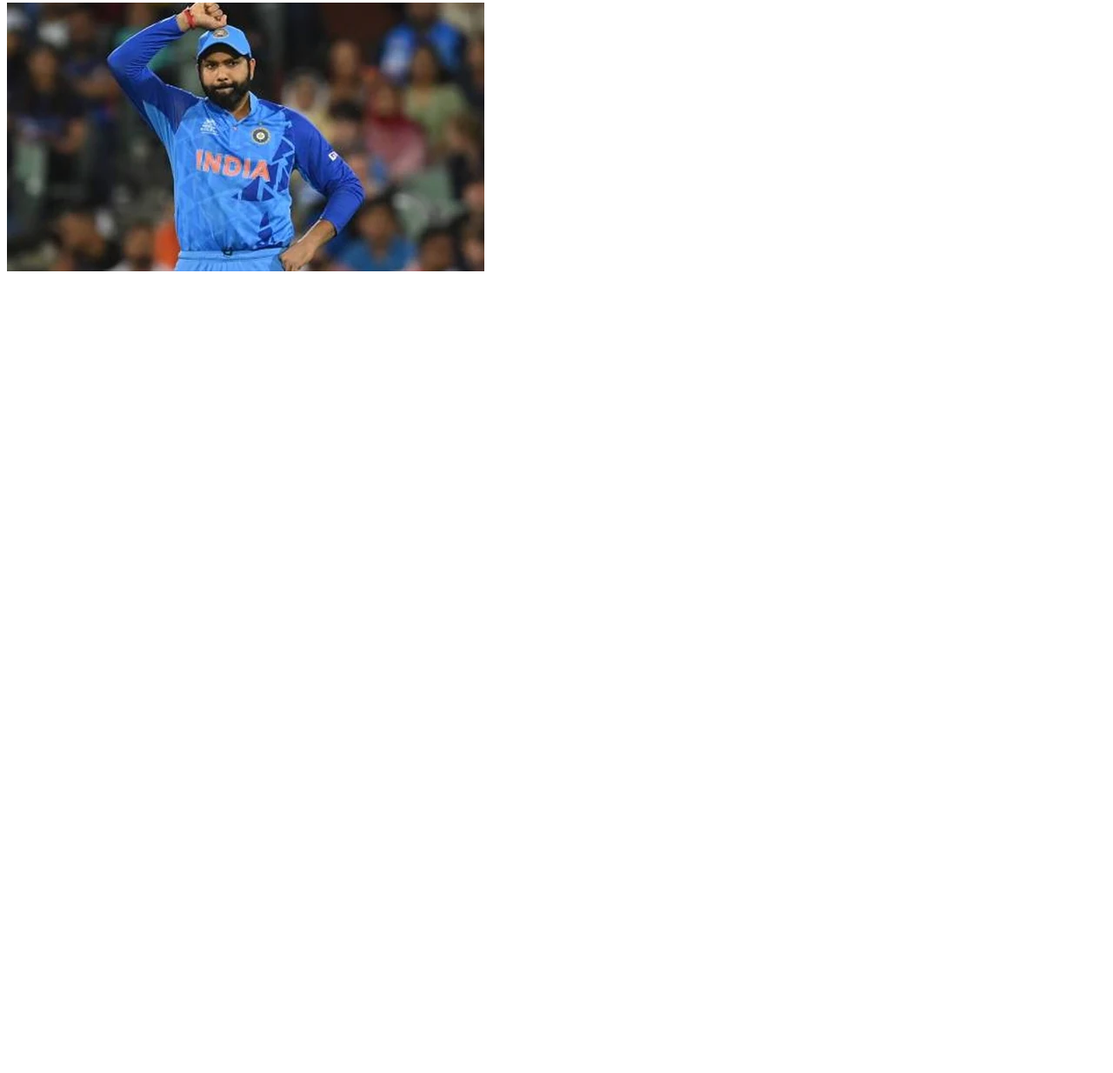
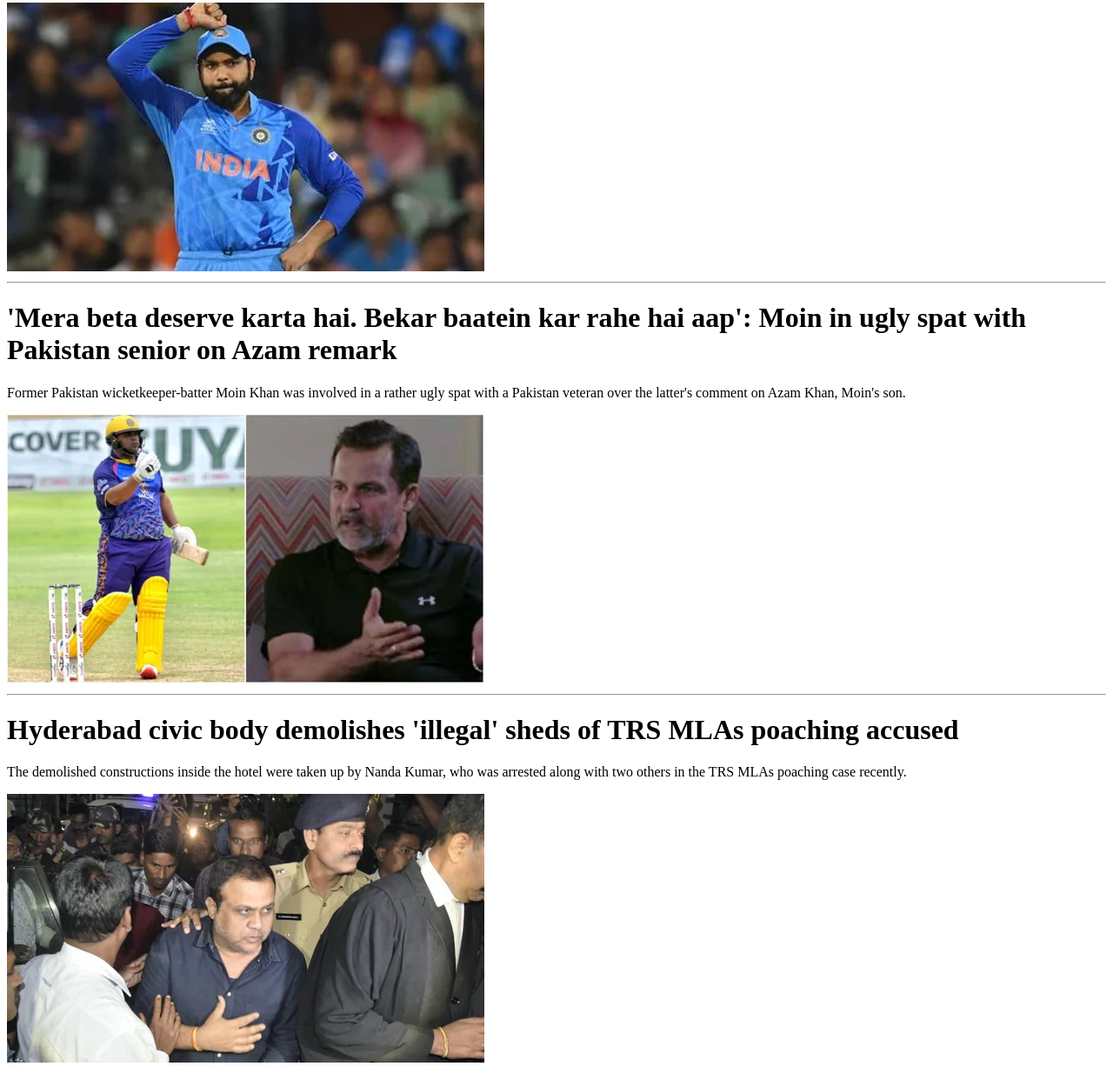
Before and after one commit to tanishkamahawar124/news7-2022, a plain HTML site: page index.html in a window 1280 px wide. Shown: the part 719-1953 px from the top of the page at 87% size. Before the commit the page ends 1043 px from the top, so only its background shows below. Drawn offline with Linux system fonts and the light colour scheme.

Commit message:
commit 3

```diff
--- a/index.html
+++ b/index.html
@@ -23,5 +23,20 @@
         <h1>'Rohit only decided where to hide on the field. He didn't take a single call': Ex-IND cricketer tears into India captain</h1>
         <p>With Rohit Sharma already 35 and the next T20 World Cup two years away, this certainly in the time for a change in guard, feels a former India pacer. He reckons either Hardik Pandya or Rishabh Pant can take over the command of the team and usher India's T20 team into a new era.</p>
         <img src="./img/2.webp" >
+
+        <hr>
+
+        <h1>'Mera beta deserve karta hai. Bekar baatein kar rahe hai aap': Moin in ugly spat with Pakistan senior on Azam remark</h1>
+        <p>Former Pakistan wicketkeeper-batter Moin Khan was involved in a rather ugly spat with a Pakistan veteran over the latter's comment on Azam Khan, Moin's son.
+        </p>
+        <img src="./img/3.webp">
+
+        <hr>
+
+        <h1>Hyderabad civic body demolishes 'illegal' sheds of TRS MLAs poaching accused
+        </h1>
+        <p>The demolished constructions inside the hotel were taken up by Nanda Kumar, who was arrested along with two others in the TRS MLAs poaching case recently.
+        </p>
+        <img src="./img/4.webp">
     </body>
 </html>
```
Also changed, not shown: img/3.webp (added), img/4.webp (added).
